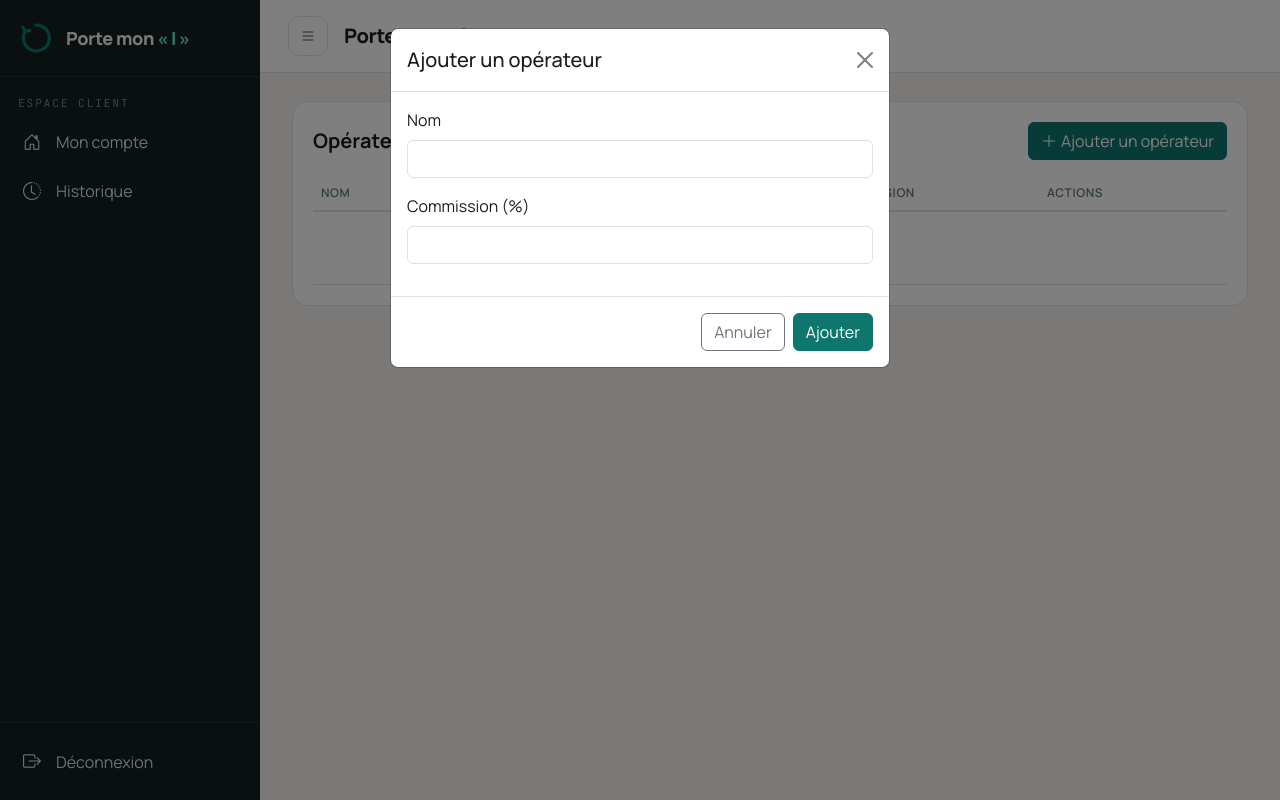
After one commit to YvNathan/projet-final-s4-info, a CodeIgniter 4 app: the page made by app/Views/operateur/operateur.php in a window 1280 px wide, after a click on "Ajouter un opérateur". The commit adds this page. Run offline with PHP 8.4 and a stand-in for CodeIgniter, Linux system fonts and the light colour scheme; the template is opened without the code that fills it, so the values that code supplies are empty; some libraries are stand-ins or nearby versions.

Commit message:
[feat] Controller, routes et view pour la gestion des Operateurs

```diff
--- a/app/Config/Routes.php
+++ b/app/Config/Routes.php
@@ -27,3 +27,8 @@ $routes->get('operateur/frais', 'FraisOperationController::index');
 $routes->post('operateur/frais', 'FraisOperationController::store');
 $routes->post('operateur/frais/(:num)/update', 'FraisOperationController::update/$1');
 $routes->post('operateur/frais/(:num)/delete', 'FraisOperationController::delete/$1');
+
+$routes->get('operateur/operateurs', 'OperateurController::index');
+$routes->post('operateur/operateurs', 'OperateurController::store');
+$routes->post('operateur/operateurs/(:num)/update', 'OperateurController::update/$1');
+$routes->post('operateur/operateurs/(:num)/delete', 'OperateurController::delete/$1');
--- a/app/Views/layout/app.php
+++ b/app/Views/layout/app.php
@@ -60,6 +60,11 @@
                             <i class="bi bi-cash-stack"></i><span>Barèmes de frais</span>
                         </a>
                     </li>
+                    <li>
+                        <a class="app-nav__link <?= $current === 'operateur/operateurs' ? 'active' : '' ?>" href="<?= base_url('operateur/operateurs') ?>">
+                            <i class="bi bi-diagram-3"></i><span>Opérateurs</span>
+                        </a>
+                    </li>
                 </ul>
             <?php endif; ?>
 
--- /dev/null
+++ b/app/Views/operateur/operateur.php
@@ -0,0 +1,169 @@
+<?php
+$operateurs = $operateurs ?? [];
+?>
+<?= $this->extend('layout/app') ?>
+
+<?= $this->section('contenu') ?>
+
+<div class="panel">
+    <div class="d-flex flex-wrap justify-content-between align-items-center gap-2 mb-3">
+        <h5 class="mb-0">Opérateurs</h5>
+        <button type="button" class="btn btn-primary" data-bs-toggle="modal" data-bs-target="#modalAjouterOperateur">
+            <i class="bi bi-plus-lg me-1"></i>Ajouter un opérateur
+        </button>
+    </div>
+
+    <div class="table-responsive">
+        <table class="table table-hover align-middle">
+            <thead>
+                <tr>
+                    <th>Nom</th>
+                    <th class="text-end">Commission</th>
+                    <th class="text-center">Actions</th>
+                </tr>
+            </thead>
+            <tbody>
+                <?php if (empty($operateurs)) : ?>
+                    <tr>
+                        <td colspan="3" class="text-center text-muted py-4">Aucun opérateur enregistré.</td>
+                    </tr>
+                <?php else : ?>
+                    <?php foreach ($operateurs as $operateur) : ?>
+                        <tr>
+                            <td>
+                                <?= esc($operateur['nom']) ?>
+                                <?php if ((int) $operateur['autre_operateur'] === 0) : ?>
+                                    <span class="badge text-bg-secondary ms-1">Soi-même</span>
+                                <?php endif; ?>
+                            </td>
+                            <td class="text-end">
+                                <?php if ((int) $operateur['autre_operateur'] === 1) : ?>
+                                    <?= number_format($operateur['pct_commission'], 2, ',', ' ') ?> %
+                                <?php else : ?>
+                                    —
+                                <?php endif; ?>
+                            </td>
+                            <td class="text-center text-nowrap">
+                                <?php if ((int) $operateur['autre_operateur'] === 1) : ?>
+                                    <button type="button" class="btn btn-sm btn-outline-secondary"
+                                        data-bs-toggle="modal" data-bs-target="#modalModifierOperateur"
+                                        data-id="<?= esc($operateur['id']) ?>"
+                                        data-nom="<?= esc($operateur['nom']) ?>"
+                                        data-pct-commission="<?= esc($operateur['pct_commission']) ?>">
+                                        <i class="bi bi-pencil"></i>
+                                    </button>
+                                    <button type="button" class="btn btn-sm btn-outline-danger"
+                                        data-bs-toggle="modal" data-bs-target="#modalSupprimerOperateur"
+                                        data-id="<?= esc($operateur['id']) ?>">
+                                        <i class="bi bi-trash"></i>
+                                    </button>
+                                <?php else : ?>
+                                    <span class="text-muted">—</span>
+                                <?php endif; ?>
+                            </td>
+                        </tr>
+                    <?php endforeach; ?>
+                <?php endif; ?>
+            </tbody>
+        </table>
+    </div>
+</div>
+
+<!-- Modal Ajouter -->
+<div class="modal fade" id="modalAjouterOperateur" tabindex="-1" aria-labelledby="modalAjouterOperateurLabel" aria-hidden="true">
+    <div class="modal-dialog">
+        <form action="<?= base_url('operateur/operateurs') ?>" method="post">
+            <div class="modal-content">
+                <div class="modal-header">
+                    <h5 class="modal-title" id="modalAjouterOperateurLabel">Ajouter un opérateur</h5>
+                    <button type="button" class="btn-close" data-bs-dismiss="modal" aria-label="Fermer"></button>
+                </div>
+                <div class="modal-body">
+                    <div class="mb-3">
+                        <label for="add_nom" class="form-label">Nom</label>
+                        <input type="text" name="nom" id="add_nom" class="form-control" maxlength="255" required>
+                    </div>
+                    <div class="mb-3">
+                        <label for="add_pct_commission" class="form-label">Commission (%)</label>
+                        <input type="number" step="any" min="0" max="100" name="pct_commission" id="add_pct_commission" class="form-control" required>
+                    </div>
+                </div>
+                <div class="modal-footer">
+                    <button type="button" class="btn btn-outline-secondary" data-bs-dismiss="modal">Annuler</button>
+                    <button type="submit" class="btn btn-primary">Ajouter</button>
+                </div>
+            </div>
+        </form>
+    </div>
+</div>
+
+<!-- Modal Modifier (réutilisé pour toutes les lignes, pré-rempli en JS) -->
+<div class="modal fade" id="modalModifierOperateur" tabindex="-1" aria-labelledby="modalModifierOperateurLabel" aria-hidden="true">
+    <div class="modal-dialog">
+        <form id="formModifierOperateur" action="<?= base_url('operateur/operateurs') ?>" method="post">
+            <div class="modal-content">
+                <div class="modal-header">
+                    <h5 class="modal-title" id="modalModifierOperateurLabel">Modifier l'opérateur</h5>
+                    <button type="button" class="btn-close" data-bs-dismiss="modal" aria-label="Fermer"></button>
+                </div>
+                <div class="modal-body">
+                    <div class="mb-3">
+                        <label for="edit_nom" class="form-label">Nom</label>
+                        <input type="text" name="nom" id="edit_nom" class="form-control" maxlength="255" required>
+                    </div>
+                    <div class="mb-3">
+                        <label for="edit_pct_commission" class="form-label">Commission (%)</label>
+                        <input type="number" step="any" min="0" max="100" name="pct_commission" id="edit_pct_commission" class="form-control" required>
+                    </div>
+                </div>
+                <div class="modal-footer">
+                    <button type="button" class="btn btn-outline-secondary" data-bs-dismiss="modal">Annuler</button>
+                    <button type="submit" class="btn btn-primary">Modifier</button>
+                </div>
+            </div>
+        </form>
+    </div>
+</div>
+
+<!-- Modal Supprimer (réutilisé pour toutes les lignes) -->
+<div class="modal fade" id="modalSupprimerOperateur" tabindex="-1" aria-labelledby="modalSupprimerOperateurLabel" aria-hidden="true">
+    <div class="modal-dialog">
+        <form id="formSupprimerOperateur" action="<?= base_url('operateur/operateurs') ?>" method="post">
+            <div class="modal-content">
+                <div class="modal-header">
+                    <h5 class="modal-title" id="modalSupprimerOperateurLabel">Supprimer l'opérateur</h5>
+                    <button type="button" class="btn-close" data-bs-dismiss="modal" aria-label="Fermer"></button>
+                </div>
+                <div class="modal-body">
+                    <p class="mb-0">Confirmez-vous la suppression de cet opérateur ?</p>
+                </div>
+                <div class="modal-footer">
+                    <button type="button" class="btn btn-outline-secondary" data-bs-dismiss="modal">Annuler</button>
+                    <button type="submit" class="btn btn-danger">Supprimer</button>
+                </div>
+            </div>
+        </form>
+    </div>
+</div>
+
+<?= $this->endSection() ?>
+
+<?= $this->section('scripts') ?>
+<script>
+    var modalModifier = document.getElementById('modalModifierOperateur');
+    modalModifier.addEventListener('show.bs.modal', function (event) {
+        var button = event.relatedTarget;
+        document.getElementById('formModifierOperateur').action =
+            '<?= base_url('operateur/operateurs') ?>/' + button.getAttribute('data-id') + '/update';
+        document.getElementById('edit_nom').value = button.getAttribute('data-nom');
+        document.getElementById('edit_pct_commission').value = button.getAttribute('data-pct-commission');
+    });
+
+    var modalSupprimer = document.getElementById('modalSupprimerOperateur');
+    modalSupprimer.addEventListener('show.bs.modal', function (event) {
+        var button = event.relatedTarget;
+        document.getElementById('formSupprimerOperateur').action =
+            '<?= base_url('operateur/operateurs') ?>/' + button.getAttribute('data-id') + '/delete';
+    });
+</script>
+<?= $this->endSection() ?>
```
Also changed, not shown: app/Controllers/OperateurController.php (added, +78 -0 lines), app/Models/OperateurModel.php (+9 -0 lines), writable/operateur.db.
